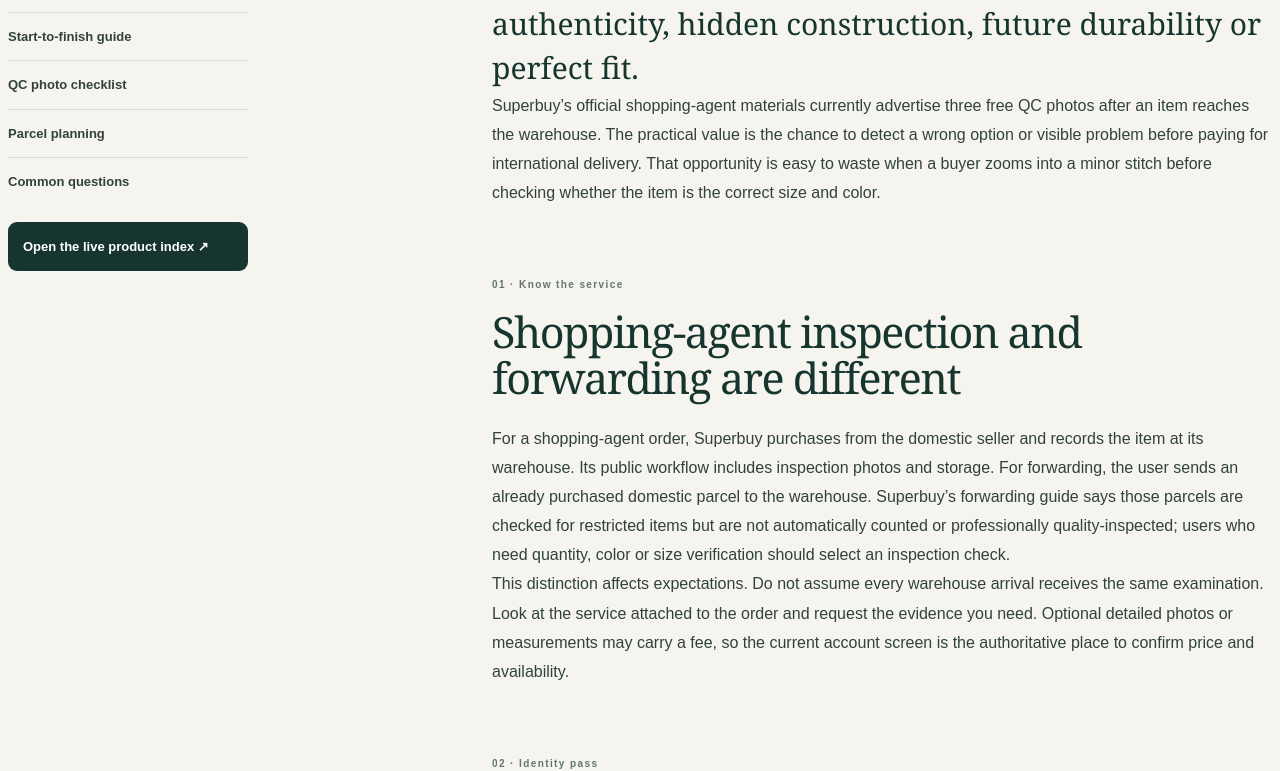
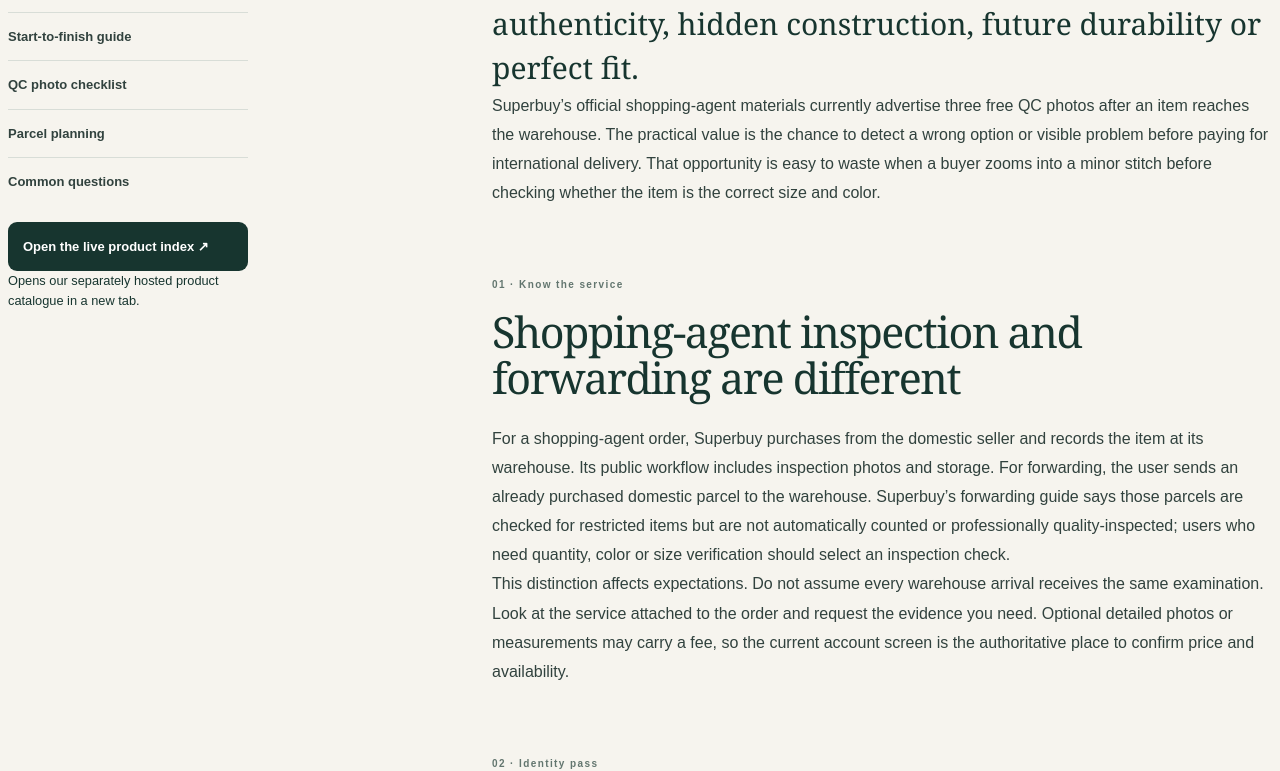
Before and after one commit to hehaize88-code/anan, a Next.js app in the folder sheets-superbuy-com/: page /articles/superbuy-qc-photo-checklist in a window 1280 px wide. Shown: the part 834-1605 px from the top of the page. Built offline with nearby package versions, Linux system fonts and the light colour scheme.

Commit message:
Improve SEO and trust signals in app/research-page.tsx

```diff
--- a/sheets-superbuy-com/app/research-page.tsx
+++ b/sheets-superbuy-com/app/research-page.tsx
@@ -1,13 +1,14 @@
 import type { ReactNode } from "react";
 import { SiteHeader } from "./site-header";
+import { SiteFooter } from "./site-footer";
 
 export function ResearchPage({ label, title, intro, children, cta = "Open the live product index" }: { label: string; title: string; intro: string; children: ReactNode; cta?: string }) {
   return (
     <main className="article-shell">
       <SiteHeader />
       <section className="article-hero"><p className="eyebrow"><span /> {label}</p><h1>{title}</h1><p>{intro}</p></section>
-      <div className="article-layout"><aside><strong>Research path</strong><a href="/articles/">SEO articles</a><a href="/guide/">Start-to-finish guide</a><a href="/qc-checklist/">QC photo checklist</a><a href="/shipping-planner/">Parcel planning</a><a href="/faq/">Common questions</a><a className="aside-cta" href="https://kakobuysn.com/AllProducts/">{cta} ↗</a></aside><article className="article-body">{children}</article></div>
-      <footer><div className="footer-brand"><img src="/superbuy-logo.png" alt="Superbuy" /><p>Independent product research for deliberate buyers.</p></div><div className="footer-links"><a href="/">Home</a><a href="/guide/">Guide</a><a href="/qc-checklist/">QC</a><a href="/shipping-planner/">Shipping</a></div><p className="disclaimer">Independent informational resource. Not affiliated with Superbuy. Marketplace listings, agent terms, route availability and costs can change; verify current details before ordering.</p></footer>
+      <div className="article-layout"><aside><strong>Research path</strong><a href="/articles/">SEO articles</a><a href="/guide/">Start-to-finish guide</a><a href="/qc-checklist/">QC photo checklist</a><a href="/shipping-planner/">Parcel planning</a><a href="/faq/">Common questions</a><a className="aside-cta" href="https://kakobuysn.com/AllProducts/" target="_blank" rel="noopener noreferrer">{cta} ↗</a><small className="external-link-note">Opens our separately hosted product catalogue in a new tab.</small></aside><article className="article-body">{children}</article></div>
+      <SiteFooter research/>
     </main>
   );
 }
```
